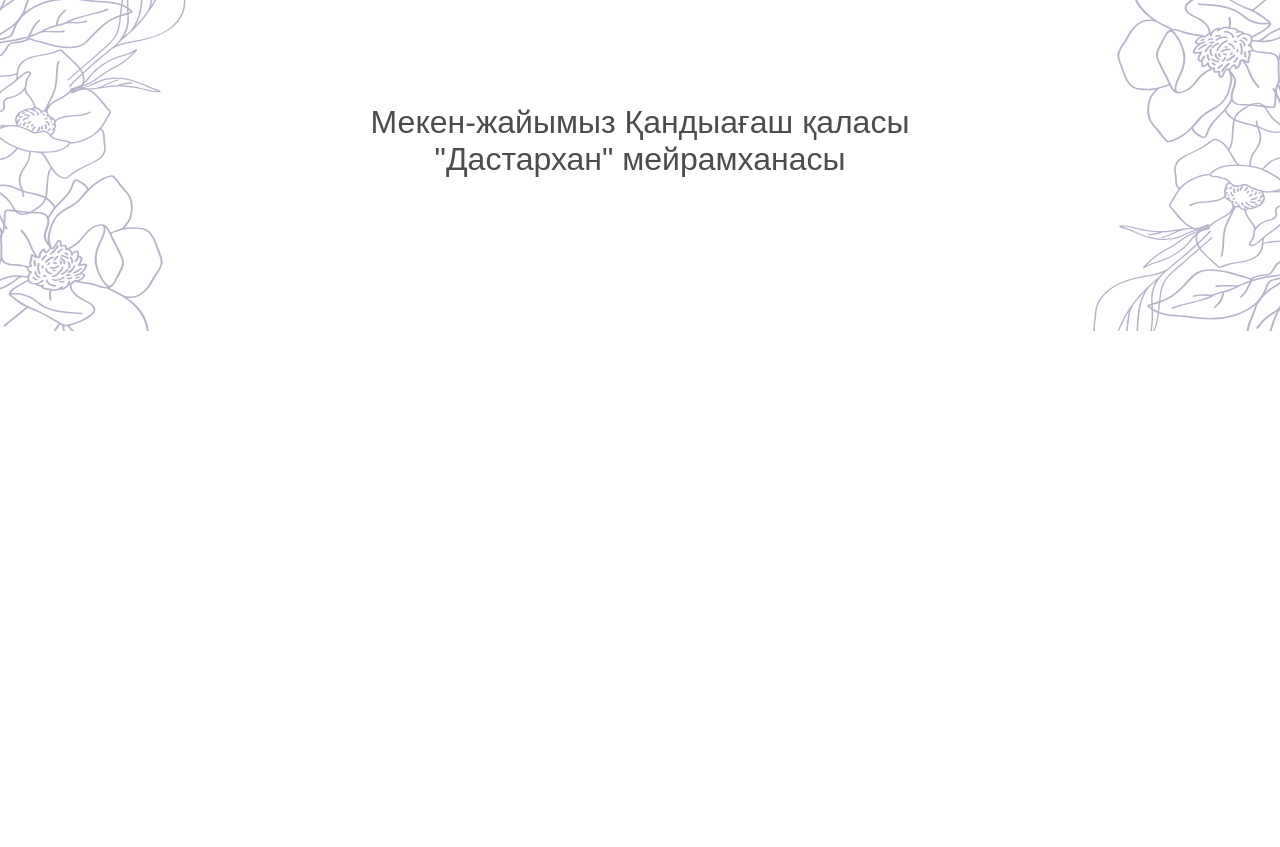
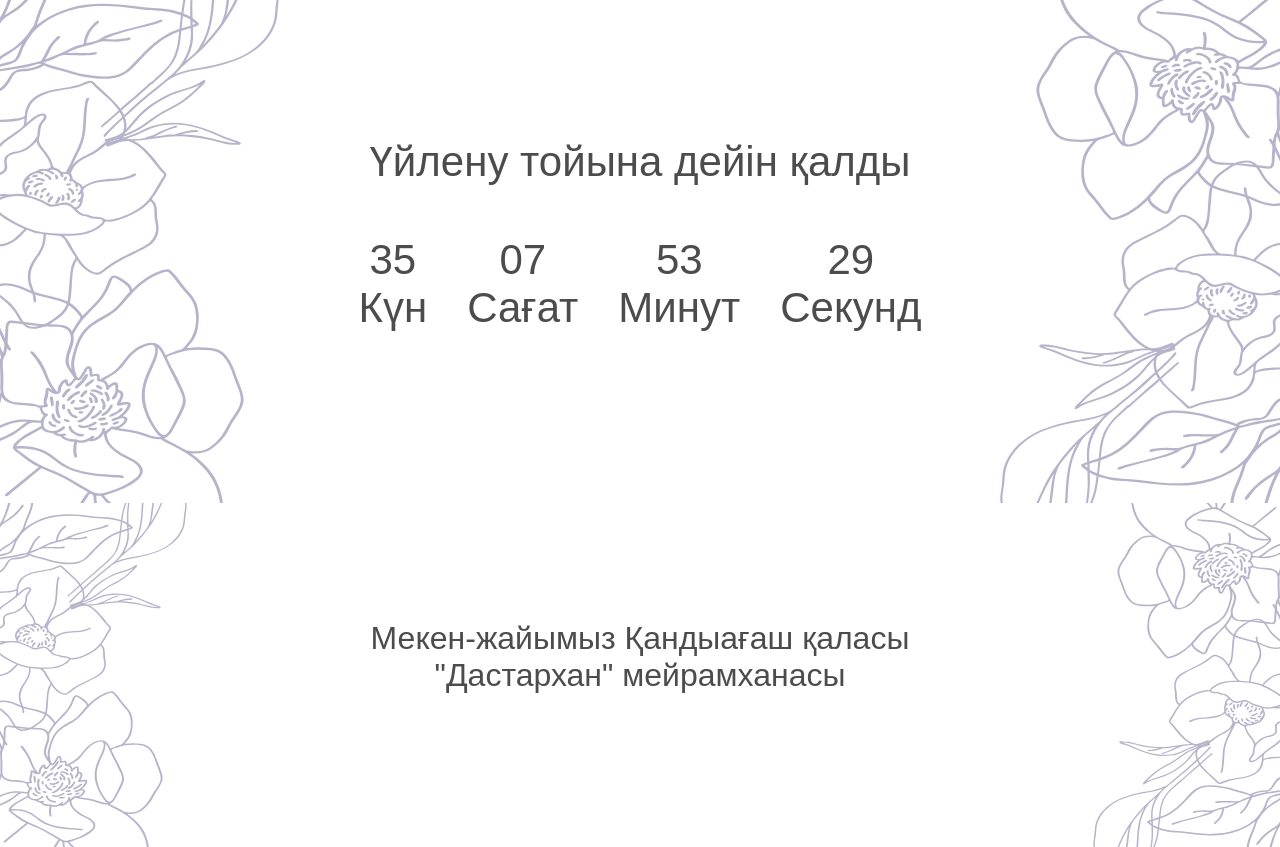
Before and after one commit to WalkingFrozenFish/wedding-v2, a React (Vite) app: page / in a window 1280 px wide. Shown: the part 2140-2987 px from the top of the page. Before the commit the page ends 2471 px from the top, so only its background shows below. Built offline with nearby package versions, Linux system fonts and the light colour scheme; a web font is replaced by a local one.

Commit message:
Add timer

```diff
--- a/src/App.tsx
+++ b/src/App.tsx
@@ -4,6 +4,7 @@ import Text from "./components/Text/Text.tsx";
 import Shedule from "./components/Shedule/Shedule.tsx";
 import Flower from "./components/Flower/Flower.tsx";
 import Address from "./components/Address/Address.tsx";
+import Timer from "./components/Timer/Timer.tsx";
 
 function App() {
     return (
@@ -19,6 +20,10 @@ function App() {
             </Flower>
 
             <Flower>
+                <Timer />
+            </Flower>
+
+            <Flower>
                 <Address />
             </Flower>
         </div>
--- a/src/components/Timer/Timer.module.css
+++ b/src/components/Timer/Timer.module.css
@@ -1,3 +1,60 @@
-.timer {
+.timerWrapper {
+    text-align: center;
+    font-size: 42px;
+    max-width: 600px;
+    display: flex;
+    align-items: center;
+    justify-content: center;
+    flex-direction: column;
+    margin: 0 auto;
+    padding: 151px 0;
 
+    background-color: #fff;
+    box-shadow: 0px 0px 20px 20px white;
 }
+
+.title {
+    margin-bottom: 50px;
+}
+
+.items {
+    display: flex;
+}
+
+.item {
+    text-align: center;
+    font-size: 32px;
+    margin: 0 20px;
+}
+
+@media screen and (min-width: 320px) {
+    .item {
+        /*width: 70%;*/
+        font-size: 0.7em;
+        margin-bottom: 20px;
+    }
+    .items {
+        flex-direction: column;
+        justify-content: center;
+    }
+
+    .title {
+        font-size: 0.7em;
+
+    }
+}
+
+@media screen and (min-width: 620px) {
+    .item {
+        width: 70%;
+        font-size: 1em;
+    }
+
+    .items {
+        flex-direction: row;
+    }
+
+    .title {
+        font-size: 1em;
+    }
+}
--- a/src/components/Timer/Timer.tsx
+++ b/src/components/Timer/Timer.tsx
@@ -1,8 +1,73 @@
 import styles from "./Timer.module.css"
+import {useEffect, useState} from "react";
+
+let timerId: any = null
 
 function Timer() {
+    const deadline: any = new Date(2024, 6, 13);
+
+    const [timeRemaining, setTimeRemaining] = useState({
+        days: 0,
+        hours: 0,
+        minutes: 0,
+        seconds: 0,
+    });
+
+    const declensionNum = (num: any, words: any) => {
+        return words[(num % 100 > 4 && num % 100 < 20) ? 2 : [2, 0, 1, 1, 1, 2][(num % 10 < 5) ? num % 10 : 5]];
+    };
+
+    const countdownTimer = () => {
+        const diff = deadline - new Date();
+        if (diff <= 0) {
+            clearInterval(timerId);
+        }
+        const days = diff > 0 ? Math.floor(diff / 1000 / 60 / 60 / 24) : 0;
+        const hours = diff > 0 ? Math.floor(diff / 1000 / 60 / 60) % 24 : 0;
+        const minutes = diff > 0 ? Math.floor(diff / 1000 / 60) % 60 : 0;
+        const seconds = diff > 0 ? Math.floor(diff / 1000) % 60 : 0;
+
+        setTimeRemaining({
+            days,
+            hours,
+            minutes,
+            seconds,
+        });
+    };
+
+    useEffect(() => {
+        timerId = setInterval(countdownTimer, 1000);
+        return () => clearInterval(timerId);
+    }, []);
+
     return (
-        <div className={styles.timer}></div>
+        <div className={styles.timerWrapper}>
+            <p className={styles.title}>Үйлену тойына дейін қалды</p>
+
+            <div className={styles.items}>
+
+                <div className={styles.item}>
+                    <p>{timeRemaining.days < 10 ? '0' + timeRemaining.days : timeRemaining.days}</p>
+                    <p>{declensionNum(timeRemaining.days, ['Күн', 'Күн', 'Күн'])}</p>
+                </div>
+
+                <div className={styles.item}>
+                    <p>{timeRemaining.hours < 10 ? '0' + timeRemaining.hours : timeRemaining.hours}</p>
+                    <p>{declensionNum(timeRemaining.hours, ['Сағат', 'Сағат', 'Сағат'])}</p>
+                </div>
+
+                <div className={styles.item}>
+                    <p>{timeRemaining.minutes < 10 ? '0' + timeRemaining.minutes : timeRemaining.minutes}</p>
+                    <p>{declensionNum(timeRemaining.minutes, ['Минут', 'Минут', 'Минут'])}</p>
+                </div>
+
+                <div className={styles.item}>
+                    <p>{timeRemaining.seconds < 10 ? '0' + timeRemaining.seconds : timeRemaining.seconds}</p>
+                    <p>{declensionNum(timeRemaining.seconds, ['Секунд', 'Секунд', 'Секунд'])}</p>
+                </div>
+            </div>
+
+        </div>
     );
 }
 
```
